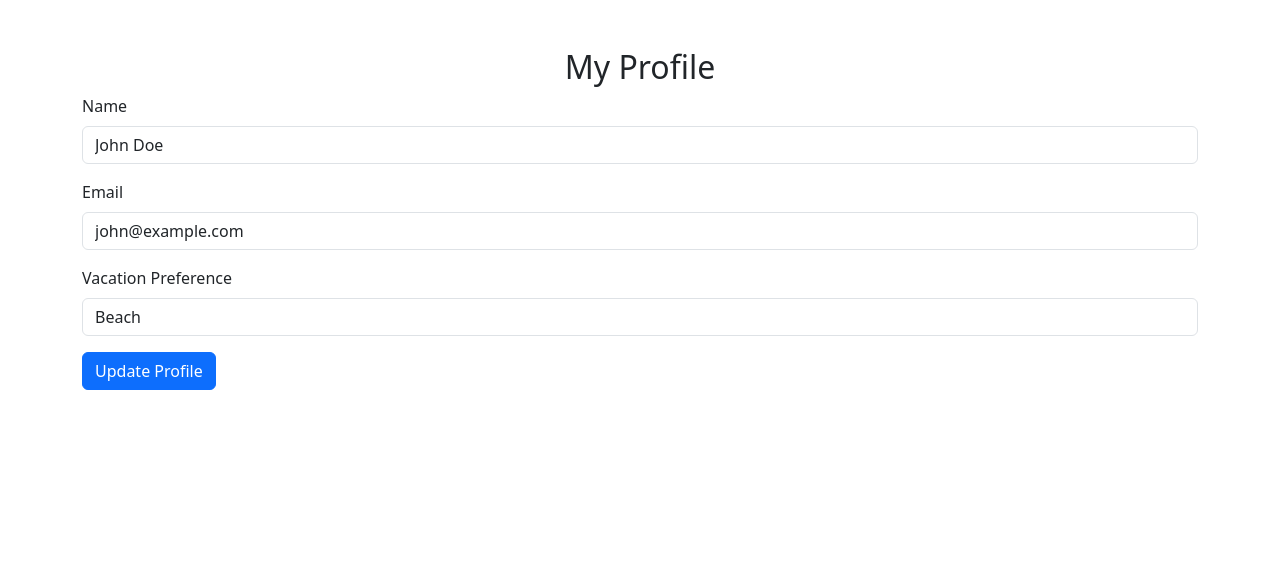
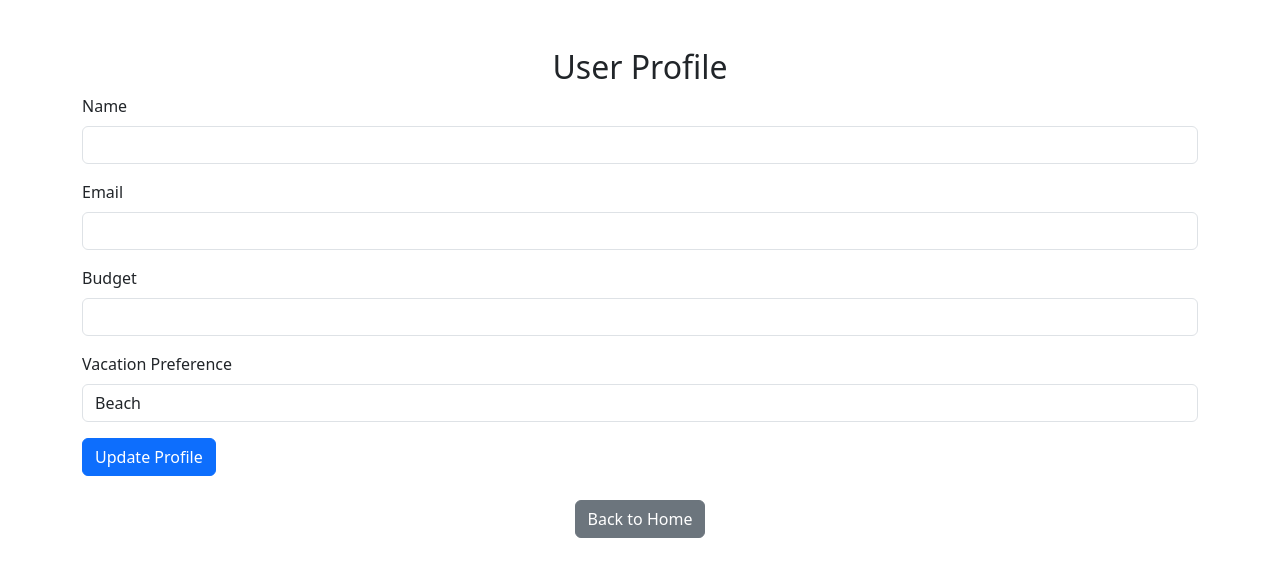
Before and after one commit to CKORDA/ASE230-Project, a PHP site: page /profile.php in a window 1280 px wide. Shown: the top 577 px of the page. Run offline with PHP 8.4, Linux system fonts and the light colour scheme.

Commit message:
Update profile.php with button and dynamic implementation

```diff
--- a/profile.php
+++ b/profile.php
@@ -1,33 +1,87 @@
+<?php
+// Load existing user data (if any)
+$user_data_file = 'users.json';
+$users = [];
+
+if (file_exists($user_data_file)) {
+    $users = json_decode(file_get_contents($user_data_file), true);
+}
+
+// Initialize variables for pre-filling the form
+$name = "";
+$email = "";
+$budget = "";
+$preference = "";
+
+// Check if the form is submitted
+if ($_SERVER["REQUEST_METHOD"] == "POST") {
+    $name = $_POST['userName'];
+    $email = $_POST['userEmail'];
+    $budget = $_POST['userBudget'];
+    $preference = $_POST['userPreference'];
+
+    // Update or add the user's profile
+    $users[$email] = [
+        'name' => $name,
+        'email' => $email,
+        'budget' => $budget,
+        'preference' => $preference
+    ];
+
+    // Save to JSON file
+    file_put_contents($user_data_file, json_encode($users, JSON_PRETTY_PRINT));
+
+    echo "<div class='alert alert-success text-center'>Profile updated successfully!</div>";
+}
+
+// If the user is editing an existing profile, pre-fill the form
+if (isset($users[$email])) {
+    $name = $users[$email]['name'];
+    $budget = $users[$email]['budget'];
+    $preference = $users[$email]['preference'];
+}
+?>
+
 <!DOCTYPE html>
 <html lang="en">
 <head>
     <meta charset="UTF-8">
     <meta name="viewport" content="width=device-width, initial-scale=1.0">
-    <title>My Profile</title>
+    <title>User Profile</title>
     <link href="https://cdn.jsdelivr.net/npm/bootstrap@5.3.0/dist/css/bootstrap.min.css" rel="stylesheet">
 </head>
 <body>
     <div class="container mt-5">
-        <h2 class="text-center">My Profile</h2>
-        <form action="/profile/update" method="post">
+        <h2 class="text-center">User Profile</h2>
+        <form method="post" action="profile.php">
             <div class="mb-3">
                 <label for="userName" class="form-label">Name</label>
-                <input type="text" class="form-control" id="userName" name="userName" value="John Doe" required>
+                <input type="text" class="form-control" id="userName" name="userName" value="<?php echo htmlspecialchars($name); ?>" required>
             </div>
             <div class="mb-3">
                 <label for="userEmail" class="form-label">Email</label>
-                <input type="email" class="form-control" id="userEmail" name="userEmail" value="john@example.com" required>
+                <input type="email" class="form-control" id="userEmail" name="userEmail" value="<?php echo htmlspecialchars($email); ?>" required>
+            </div>
+            <div class="mb-3">
+                <label for="userBudget" class="form-label">Budget</label>
+                <input type="number" class="form-control" id="userBudget" name="userBudget" value="<?php echo htmlspecialchars($budget); ?>" required>
             </div>
             <div class="mb-3">
                 <label for="userPreference" class="form-label">Vacation Preference</label>
                 <select class="form-control" id="userPreference" name="userPreference">
-                    <option value="beach">Beach</option>
-                    <option value="city">City</option>
-                    <option value="adventure">Adventure</option>
+                    <option value="beach" <?php if ($preference == 'beach') echo 'selected'; ?>>Beach</option>
+                    <option value="adventure" <?php if ($preference == 'adventure') echo 'selected'; ?>>Adventure</option>
+                    <option value="city" <?php if ($preference == 'city') echo 'selected'; ?>>City</option>
                 </select>
             </div>
             <button type="submit" class="btn btn-primary">Update Profile</button>
         </form>
+
+		<!-- Back to Home Button -->
+        <div class="text-center mt-4">
+            <a href="homepage.php" class="btn btn-secondary">Back to Home</a>
+        </div>
+
     </div>
 </body>
 </html>
```
